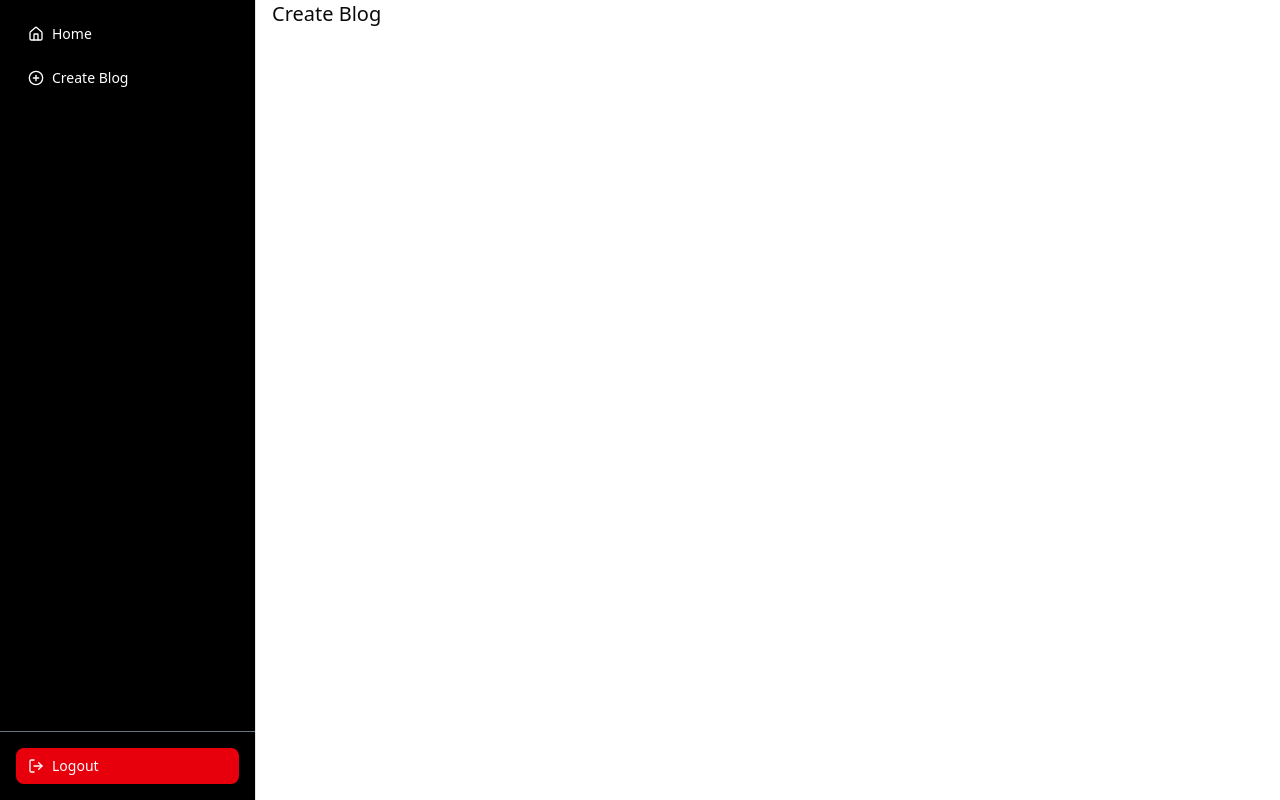
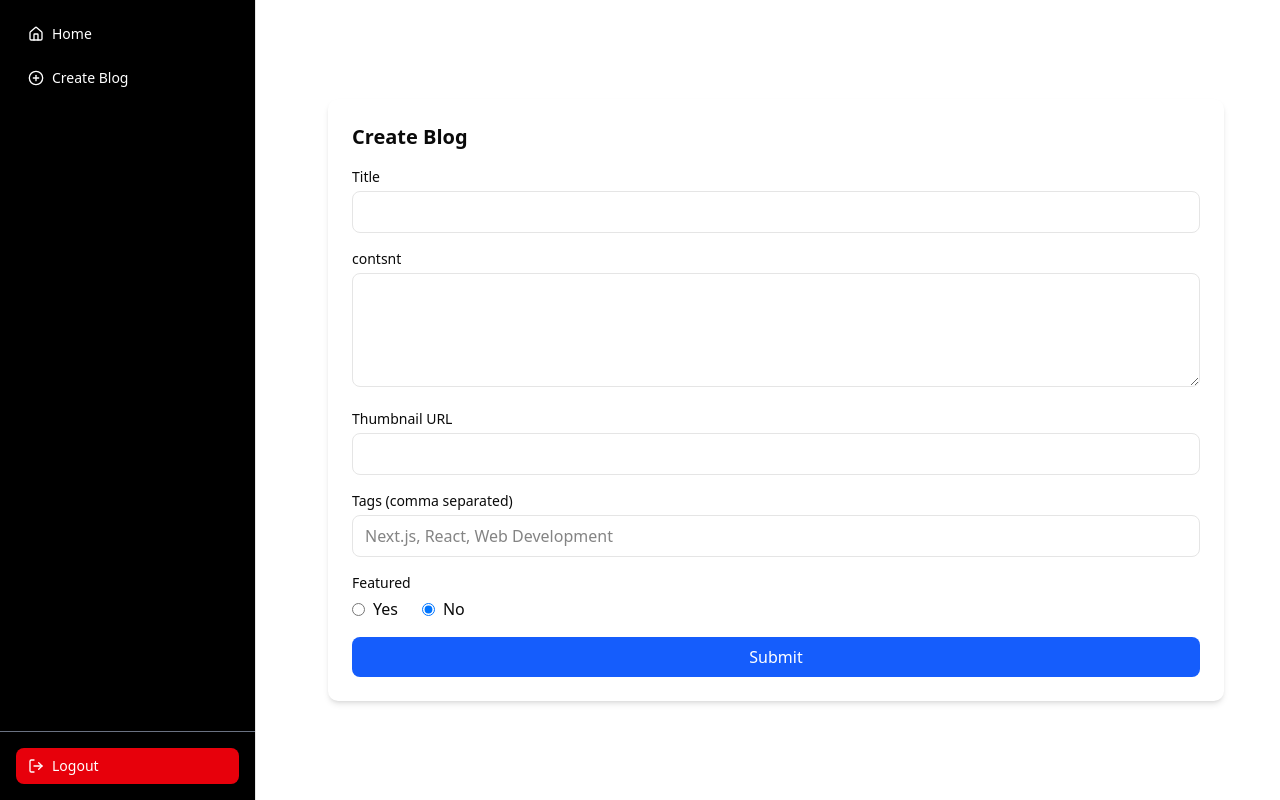
Before and after one commit to JefrinAkterJui/next-blog-client, a Next.js app: page /dashboard/create-blog in a window 1280 px wide. Built offline with nearby package versions, Linux system fonts and the light colour scheme.

Commit message:
Create Blog with Server Actions & Revalidate Homepage

```diff
--- /dev/null
+++ b/src/actions/create.ts
@@ -0,0 +1,48 @@
+"use server";
+
+import { revalidatePath, revalidateTag } from "next/cache";
+import { redirect } from "next/navigation";
+
+export const create = async (data: FormData) => {
+  const blogInfo = Object.fromEntries(data.entries());
+
+  const modifiedData = {
+  title: blogInfo.title,
+  contsnt: blogInfo.contsnt,
+  thumbnail: blogInfo.thumbnail,
+  tags: blogInfo.tags
+    .toString()
+    .split(",")
+    .map((tag) => tag.trim()),
+  authorId: 1,
+  idfeatured: blogInfo.isFeatured === "true",
+};
+
+  console.log("Sending to backend:", modifiedData);
+
+  const res = await fetch(`${process.env.NEXT_PUBLIC_BASE_API}/post`, {
+    method: "POST",
+    headers: {
+      "Content-Type": "application/json",
+    },
+    body: JSON.stringify(modifiedData),
+  });
+
+  const text = await res.text();
+  console.log("Backend response text:", text);
+
+  if (!res.ok) {
+    console.error("Failed to create blog:", text);
+    throw new Error("Blog creation failed");
+  }
+
+  const result = JSON.parse(text);
+
+  if (res.ok) {
+    revalidateTag("BLOGS");
+    revalidatePath("/blogs");
+    redirect("/");
+  }
+
+  return result;
+};
--- a/src/app/(dashboard)/dashboard/create-blog/page.tsx
+++ b/src/app/(dashboard)/dashboard/create-blog/page.tsx
@@ -1,9 +1,10 @@
+import CreateBlogForm from "@/components/modules/Blogs/CreateBlogForm";
 import React from "react";
 
 const CreateBlog = () => {
   return (
-    <div>
-      <h1 className="text-center text-xl">Create Blog</h1>
+    <div className="mx-auto my-auto min-w-4xl">
+      <CreateBlogForm/>
     </div>
   );
 };
--- a/src/app/(public)/page.tsx
+++ b/src/app/(public)/page.tsx
@@ -5,7 +5,7 @@
 export default async function HomePage() {
   const res = await fetch(`${process.env.NEXT_PUBLIC_BASE_API}/post`,{
     next:{
-      revalidate: 30
+      tags:["BLOGS"]
     }
   })
   const json = await res.json()
--- /dev/null
+++ b/src/components/modules/Blogs/CreateBlogForm.tsx
@@ -0,0 +1,115 @@
+"use client";
+
+import { create } from "@/actions/create";
+import Form from "next/form";
+
+import { useState } from "react";
+import { useRouter } from "next/navigation";
+
+export default function CreateBlogForm() {
+  const [isFeatured, setisFeatured] = useState("false");
+  const router = useRouter();
+
+  return (
+    <Form
+      action={async (formData) => {
+        const result = await create(formData);
+        if (result?.id) {
+          router.push("/blogs");
+        }
+      }}
+      className="max-w-4xl mx-auto p-6 bg-white shadow-md rounded-lg space-y-4 w-full"
+    >
+      <h2 className="text-xl font-semibold mb-4">Create Blog</h2>
+
+      {/* Title */}
+      <div>
+        <label className="block text-sm font-medium mb-1" htmlFor="title">
+          Title
+        </label>
+        <input
+          type="text"
+          id="title"
+          name="title"
+          className="w-full rounded-md border px-3 py-2 focus:ring focus:ring-blue-200"
+        />
+      </div>
+
+      {/* contsnt */}
+      <div>
+        <label className="block text-sm font-medium mb-1" htmlFor="contsnt">
+          contsnt
+        </label>
+        <textarea
+          id="contsnt"
+          name="contsnt"
+          rows={4}
+          className="w-full rounded-md border px-3 py-2 focus:ring focus:ring-blue-200"
+        />
+      </div>
+
+      {/* Thumbnail */}
+      <div>
+        <label className="block text-sm font-medium mb-1" htmlFor="thumbnail">
+          Thumbnail URL
+        </label>
+        <input
+          type="url"
+          id="thumbnail"
+          name="thumbnail"
+          className="w-full rounded-md border px-3 py-2 focus:ring focus:ring-blue-200"
+        />
+      </div>
+
+      {/* Tags */}
+      <div>
+        <label className="block text-sm font-medium mb-1" htmlFor="tags">
+          Tags (comma separated)
+        </label>
+        <input
+          type="text"
+          id="tags"
+          name="tags"
+          placeholder="Next.js, React, Web Development"
+          className="w-full rounded-md border px-3 py-2 focus:ring focus:ring-blue-200"
+        />
+      </div>
+
+      {/* Featured */}
+      <div>
+        <p className="block text-sm font-medium mb-1">Featured</p>
+        <div className="flex gap-6">
+          <label className="flex items-center gap-2">
+            <input
+              type="radio"
+              name="isFeatured"
+              value="true"
+              checked={isFeatured === "true"}
+              onChange={(e) => setisFeatured(e.target.value)}
+              className="text-blue-600 focus:ring-blue-500"
+            />
+            Yes
+          </label>
+          <label className="flex items-center gap-2">
+            <input
+              type="radio"
+              name="isFeatured"
+              value="false"
+              checked={isFeatured === "false"}
+              onChange={(e) => setisFeatured(e.target.value)}
+              className="text-blue-600 focus:ring-blue-500"
+            />
+            No
+          </label>
+        </div>
+      </div>
+
+      <button
+        type="submit"
+        className="w-full bg-blue-600 text-white font-medium py-2 rounded-md hover:bg-blue-700 transition"
+      >
+        Submit
+      </button>
+    </Form>
+  );
+}
```
